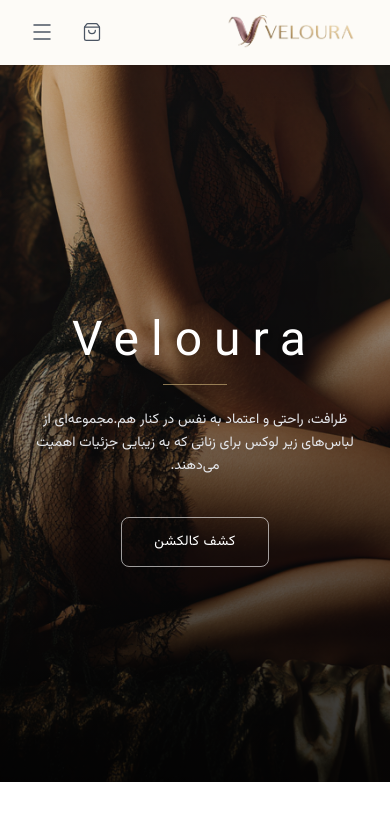
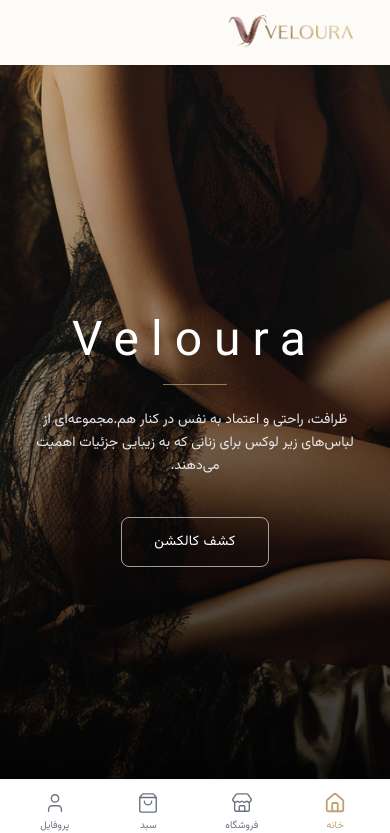
Before and after one commit to Ashkancr7/velourafront, a Next.js app: page / in a window 390 px wide. Shown: the top 833 px of the page. Built offline with nearby package versions, Linux system fonts and the light colour scheme.

Commit message:
bottom navigation

```diff
--- a/src/components/navbar/Navbar.tsx
+++ b/src/components/navbar/Navbar.tsx
@@ -3,7 +3,7 @@
 import { useEffect, useState } from "react";
 import Link from "next/link";
 import { usePathname } from "next/navigation";
-import { ShoppingBag, Menu, X, Search, User } from "lucide-react";
+import { ShoppingBag, Search, User, Home, Store } from "lucide-react";
 import { useCartStore } from "@/store/cartStore";
 import { cn } from "@/lib/utils";
 import Image from "next/image";
@@ -19,7 +19,6 @@ const NAV_LINKS = [
 export default function Navbar() {
   const pathname = usePathname();
   const [isMounted, setIsMounted] = useState(false);
-  const [isDrawerOpen, setIsDrawerOpen] = useState(false);
   const [isScrolled, setIsScrolled] = useState(false);
   const cartItems = useCartStore((state) => state.items);
 
@@ -35,23 +34,6 @@ export default function Navbar() {
     return () => window.removeEventListener("scroll", handleScroll);
   }, []);
 
-  // بستن دراور هنگام تغییر مسیر و قفل کردن اسکرول صفحه وقتی دراور بازه
-  useEffect(() => {
-    setIsDrawerOpen(false);
-  }, [pathname]);
-
-  // جلوگیری از اسکرول خوردن بدنه سایت وقتی منوی موبایل بازه
-  useEffect(() => {
-    if (isDrawerOpen) {
-      document.body.style.overflow = "hidden";
-    } else {
-      document.body.style.overflow = "unset";
-    }
-    return () => {
-      document.body.style.overflow = "unset";
-    };
-  }, [isDrawerOpen]);
-
   if (!isMounted) return null;
 
   return (
@@ -64,7 +46,7 @@ export default function Navbar() {
             : "bg-[#FDFBF7] shadow-sm border-b border-transparent"
         )}
       >
-        <div className="max-w-7xl mx-auto px-6 h-16 flex items-center justify-between">
+        <div className="max-w-7xl mx-auto px-6 h-16 flex items-center justify-between md:justify-between justify-center">
           {/* Logo */}
           <Link href="/" className="flex items-center transition-opacity hover:opacity-80">
             <Image
@@ -102,13 +84,13 @@ export default function Navbar() {
             })}
           </nav>
 
-          {/* Right Side Actions */}
-          <div className="flex items-center gap-4 md:gap-5">
-            <button className="hidden md:block p-1.5 text-gray-600 hover:text-[#BFA46F] transition-transform hover:scale-110" aria-label="جستجو">
+          {/* Right Side Actions (Desktop Only) */}
+          <div className="hidden md:flex items-center gap-4 md:gap-5">
+            <button className="p-1.5 text-gray-600 hover:text-[#BFA46F] transition-transform hover:scale-110" aria-label="جستجو">
               <Search size={20} strokeWidth={1.5} />
             </button>
 
-            <Link href="/profile" className="hidden md:block p-1.5 text-gray-600 hover:text-[#BFA46F] transition-transform hover:scale-110" aria-label="پروفایل">
+            <Link href="/profile" className="p-1.5 text-gray-600 hover:text-[#BFA46F] transition-transform hover:scale-110" aria-label="پروفایل">
               <User size={20} strokeWidth={1.5} />
             </Link>
 
@@ -124,95 +106,71 @@ export default function Navbar() {
                 </span>
               )}
             </Link>
-
-            {/* Mobile Menu Button */}
-            <button
-              onClick={() => setIsDrawerOpen(true)}
-              className="md:hidden p-1.5 text-gray-600 hover:text-[#BFA46F] transition-colors"
-              aria-label="منو"
-            >
-              <Menu size={24} strokeWidth={1.5} />
-            </button>
           </div>
         </div>
       </header>
 
-      {/* ===== Drawer (Mobile) ===== */}
-      {/* دراور رو از هدر آوردیم بیرون تا مشکل اسکرول و محو شدن حل بشه */}
-      <div
-        className={cn(
-          "fixed inset-0 z-50 md:hidden pointer-events-none transition-opacity duration-300",
-          isDrawerOpen ? "opacity-100 pointer-events-auto" : "opacity-0"
-        )}
-      >
-        {/* Backdrop */}
-        <div
-          className="absolute inset-0 bg-black/50 backdrop-blur-sm"
-          onClick={() => setIsDrawerOpen(false)}
-        />
+      {/* ===== Bottom Navigation (Mobile) ===== */}
+      <nav className="md:hidden fixed bottom-0 left-0 right-0 bg-white border-t border-gray-100 z-50 px-2 pb-safe shadow-[0_-4px_15px_rgba(0,0,0,0.05)]">
+        <div className="flex items-center justify-around h-16">
 
-        {/* Drawer Panel */}
-        <div
-          className={cn(
-            "absolute top-0 right-0 h-full w-72 bg-white shadow-2xl flex flex-col",
-            "transform transition-transform duration-300 ease-in-out",
-            isDrawerOpen ? "translate-x-0" : "translate-x-full"
-          )}
-        >
-          <div className="flex justify-between items-center px-6 h-16 border-b border-gray-100 bg-gray-50/50">
-            <Link href="/" className="flex items-center transition-opacity hover:opacity-80">
-              <Image
-                src="/logo1.png"
-                alt="Veloura Logo"
-                width={150}
-                height={60}
-                className="object-contain"
-                priority
+          {/* خانه */}
+          <Link href="/" className="flex flex-col items-center gap-1 p-2 w-16">
+            <Home
+              size={22}
+              strokeWidth={pathname === "/" ? 2 : 1.5}
+              className={pathname === "/" ? "text-[#BFA46F]" : "text-gray-500"}
+            />
+            <span className={cn("text-[10px]", pathname === "/" ? "text-[#BFA46F] font-medium" : "text-gray-500")}>
+              خانه
+            </span>
+          </Link>
+
+          {/* فروشگاه */}
+          <Link href="/shop" className="flex flex-col items-center gap-1 p-2 w-16">
+            <Store
+              size={22}
+              strokeWidth={pathname === "/shop" ? 2 : 1.5}
+              className={pathname === "/shop" ? "text-[#BFA46F]" : "text-gray-500"}
+            />
+            <span className={cn("text-[10px]", pathname === "/shop" ? "text-[#BFA46F] font-medium" : "text-gray-500")}>
+              فروشگاه
+            </span>
+          </Link>
+
+          {/* سبد خرید */}
+          <Link href="/cart" className="flex flex-col items-center gap-1 p-2 w-16 relative">
+            <div className="relative">
+              <ShoppingBag
+                size={22}
+                strokeWidth={pathname === "/cart" ? 2 : 1.5}
+                className={pathname === "/cart" ? "text-[#BFA46F]" : "text-gray-500"}
               />
-            </Link>
-            <button
-              onClick={() => setIsDrawerOpen(false)}
-              className="p-2 text-gray-500 hover:text-red-500 transition-colors bg-white rounded-full shadow-sm"
-            >
-              <X size={18} strokeWidth={2} />
-            </button>
-          </div>
+              {cartItems.length > 0 && (
+                <span className="absolute -top-1.5 -right-2 bg-[#BFA46F] text-white text-[9px] w-4 h-4 flex items-center justify-center rounded-full font-bold shadow-sm">
+                  {cartItems.length}
+                </span>
+              )}
+            </div>
+            <span className={cn("text-[10px]", pathname === "/cart" ? "text-[#BFA46F] font-medium" : "text-gray-500")}>
+              سبد
+            </span>
+          </Link>
 
-          <div className="flex-1 overflow-y-auto">
-            <nav className="flex flex-col px-6 py-4 text-sm font-medium">
-              {NAV_LINKS.map((link) => {
-                const isActive = pathname === link.href;
-                return (
-                  <Link
-                    key={link.href}
-                    href={link.href}
-                    className={cn(
-                      "py-4 border-b border-gray-50 transition-colors flex items-center gap-2",
-                      isActive
-                        ? "text-[#BFA46F]"
-                        : "text-gray-700 hover:text-[#BFA46F] hover:pl-2"
-                    )}
-                  >
-                    {link.label}
-                  </Link>
-                );
-              })}
-            </nav>
-          </div>
+          {/* پروفایل */}
+          <Link href="/profile" className="flex flex-col items-center gap-1 p-2 w-16">
+            <User
+              size={22}
+              strokeWidth={pathname === "/profile" ? 2 : 1.5}
+              className={pathname === "/profile" ? "text-[#BFA46F]" : "text-gray-500"}
+            />
+            <span className={cn("text-[10px]", pathname === "/profile" ? "text-[#BFA46F] font-medium" : "text-gray-500")}>
+              پروفایل
+            </span>
+          </Link>
 
-          {/* Mobile Footer Actions */}
-          <div className="p-6 border-t border-gray-100 bg-gray-50 flex justify-around">
-            <button className="flex flex-col items-center gap-1 text-gray-500 hover:text-[#BFA46F]">
-              <Search size={20} strokeWidth={1.5} />
-              <span className="text-[10px]">جستجو</span>
-            </button>
-            <Link href="/profile" className="flex flex-col items-center gap-1 text-gray-500 hover:text-[#BFA46F]">
-              <User size={20} strokeWidth={1.5} />
-              <span className="text-[10px]">پروفایل</span>
-            </Link>
-          </div>
         </div>
-      </div>
+      </nav>
     </>
   );
 }
```
